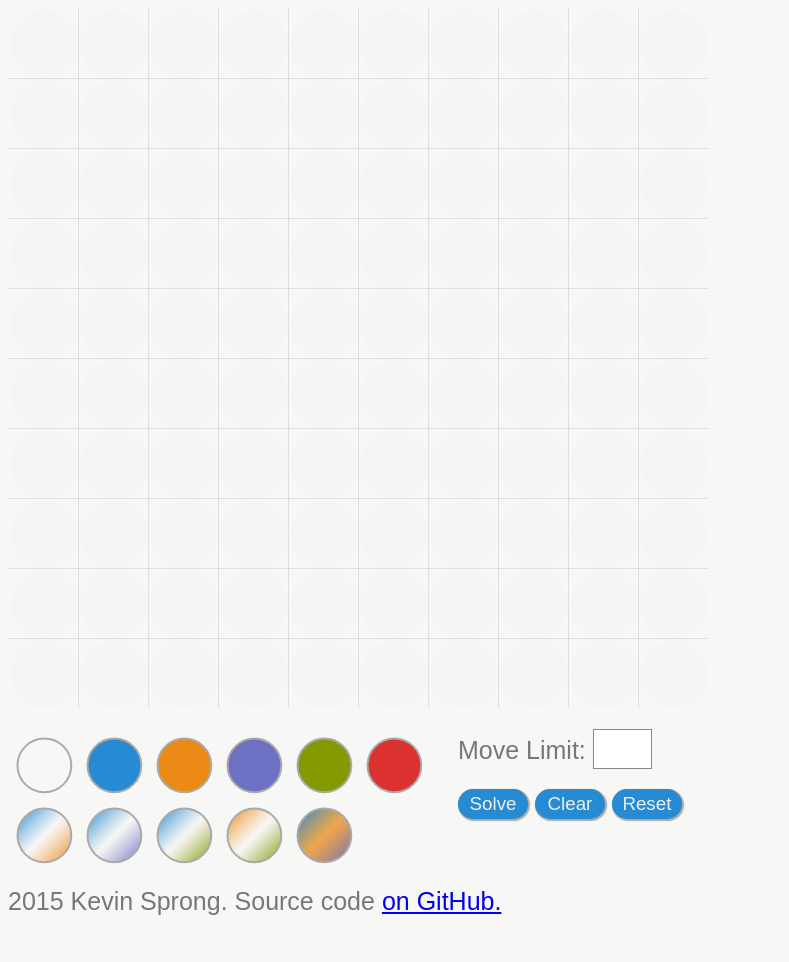
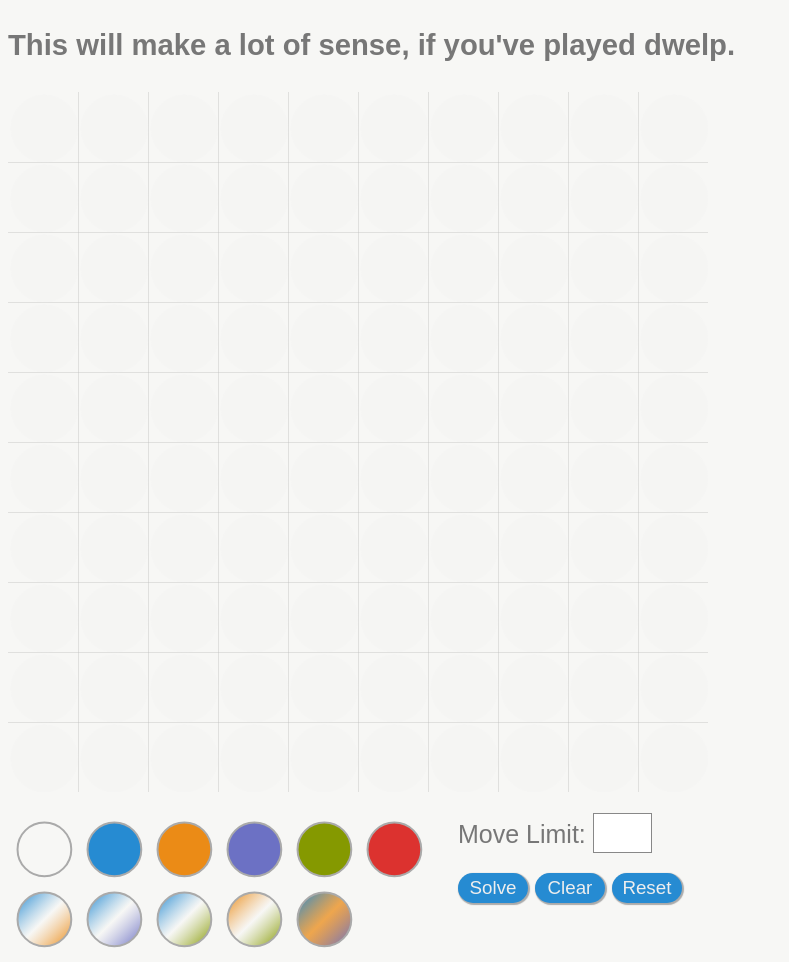
Before and after one commit to kevinsprong23/dwelp-solver, a plain HTML site: page index.html in a window 1280 px wide. Shown: the top 962 px of the page, without its empty margins (0-789 px from the left). Before the commit the page ends 924 px from the top, so only its background shows below. Drawn offline with nearby package versions, Linux system fonts and the light colour scheme.

Commit message:
added header

```diff
--- a/index.html
+++ b/index.html
@@ -61,6 +61,7 @@
 </head>
 
 <body>
+  <h3>This will make a lot of sense, if you've played dwelp.</h3>
   <div id="svg"></div>
   <div id="svg-menu"></div>
 
```
